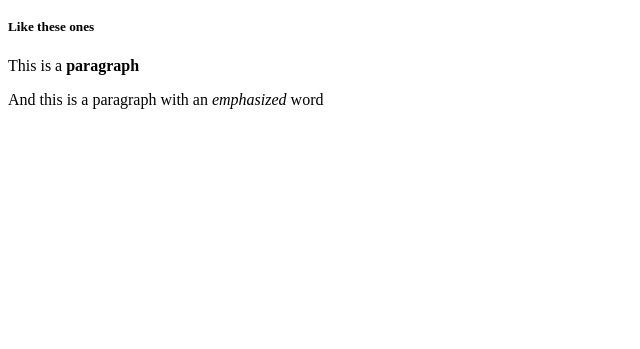
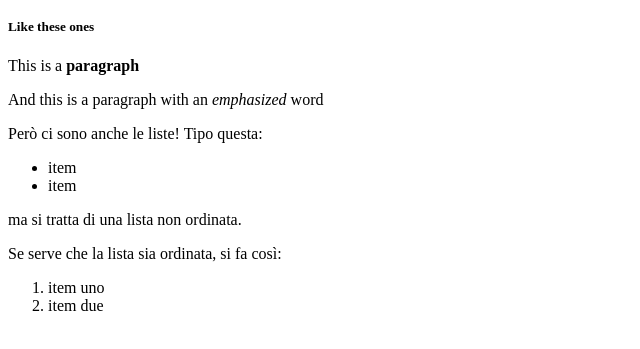
Before and after one commit to andrepadawan/htmlElements, a plain HTML site: page index.html in a window 1280 px wide. Shown: the part 105-454 px from the top of the page, without its empty margins (0-640 px from the left). Drawn offline with Linux system fonts and the light colour scheme.

Commit message:
Added lists

```diff
--- a/index.html
+++ b/index.html
@@ -12,5 +12,18 @@
 <p>This is a <strong>paragraph</strong></p>
 <p>And this is a paragraph with an <em>emphasized</em> word</p>
 <!--Comment section!-->
+<p> Però ci sono anche le liste! Tipo questa:
+    <ul>
+        <li>item </li>
+        <li>item </li>
+    </ul>
+    ma si tratta di una lista non ordinata.
+</p>
+<p>Se serve che la lista sia ordinata, si fa così:
+    <ol>
+        <li>item uno</li>
+        <li>item due</li>
+    </ol>
+</p>
 </body>
 </html>
```
